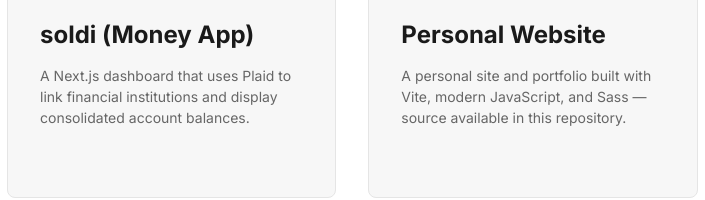
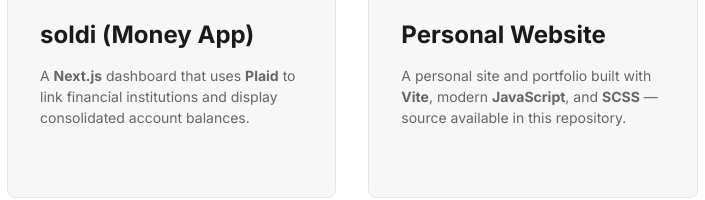
Before and after one commit to jeffreyboersma/jeffreyboersma.github.io, a website built with Vite: page src/index.html in a window 1280 px wide. Shown: the part 1975-2175 px from the top of the page, 107-812 px from the left. Built offline with nearby package versions, Linux system fonts and the light colour scheme.

Commit message:
added tech highlight for new project cards

```diff
--- a/src/index.html
+++ b/src/index.html
@@ -528,7 +528,7 @@
 
             <div class="card__content">
               <h3 class="card__title">soldi (Money App)</h3>
-              <p>A Next.js dashboard that uses Plaid to link financial institutions and display consolidated account balances.</p>
+              <p>A <span class="tech-highlight" data-tech="Next.js">Next.js</span> dashboard that uses <span class="tech-highlight" data-tech="Plaid">Plaid</span> to link financial institutions and display consolidated account balances.</p>
             </div>
 
           </div>
@@ -539,9 +539,9 @@
                 <div>
                   <h3>Summary</h3>
                   <p>
-                    A privacy-minded web dashboard built with Next.js and TypeScript that integrates the Plaid API to
+                    A privacy-minded web dashboard built with <span class="tech-highlight" data-tech="Next.js">Next.js</span> and <span class="tech-highlight" data-tech="TypeScript">TypeScript</span> that integrates the <span class="tech-highlight" data-tech="Plaid">Plaid</span> API to
                     let users connect bank accounts and view balances across many institutions in one place. The app
-                    supports Plaid Link for onboarding, exchanges public tokens server-side, and fetches account balances
+                    supports <span class="tech-highlight" data-tech="Plaid">Plaid</span> Link for onboarding, exchanges public tokens server-side, and fetches account balances
                     for display. Future work includes viewing transaction history, account details, and exporting data.
                   </p>
                 </div>
@@ -550,7 +550,7 @@
                   <ul style="padding-left: 1.5rem; color: var(--color-text-muted);">
                     <li>Uses Plaid Link to securely connect financial institutions and exchange tokens server-side.</li>
                     <li>Fetches balances via Plaid endpoints and groups accounts by institution or type.</li>
-                    <li>Built with Next.js (App Router), React, and TypeScript; styled with Tailwind CSS.</li>
+                    <li>Built with <span class="tech-highlight" data-tech="Next.js">Next.js</span> (App Router), <span class="tech-highlight" data-tech="React">React</span>, and <span class="tech-highlight" data-tech="TypeScript">TypeScript</span>; styled with <span class="tech-highlight" data-tech="Tailwind CSS">Tailwind CSS</span>.</li>
                     <li>Server routes handle token exchange, balance retrieval, and item removal (examples in repo).</li>
                     <li>Planned: transaction history view, richer account details, and CSV export functionality.</li>
                   </ul>
@@ -583,7 +583,7 @@
 
             <div class="card__content">
               <h3 class="card__title">Personal Website</h3>
-              <p>A personal site and portfolio built with Vite, modern JavaScript, and Sass — source available in this
+              <p>A personal site and portfolio built with <span class="tech-highlight" data-tech="Vite">Vite</span>, modern <span class="tech-highlight" data-tech="JavaScript">JavaScript</span>, and <span class="tech-highlight" data-tech="SCSS">SCSS</span> — source available in this
                 repository.</p>
             </div>
 
@@ -595,7 +595,7 @@
                 <div>
                   <h3>Summary</h3>
                   <p>
-                    The website is a static portfolio built with Vite, Sass, and modular JavaScript. It demonstrates
+                    The website is a static portfolio built with <span class="tech-highlight" data-tech="Vite">Vite</span>, <span class="tech-highlight" data-tech="SCSS">SCSS</span>, and modular <span class="tech-highlight" data-tech="JavaScript">JavaScript</span>. It demonstrates
                     responsive layout, accessible components, and a lightweight build pipeline for fast loading and easy
                     maintenance.
                   </p>
```
